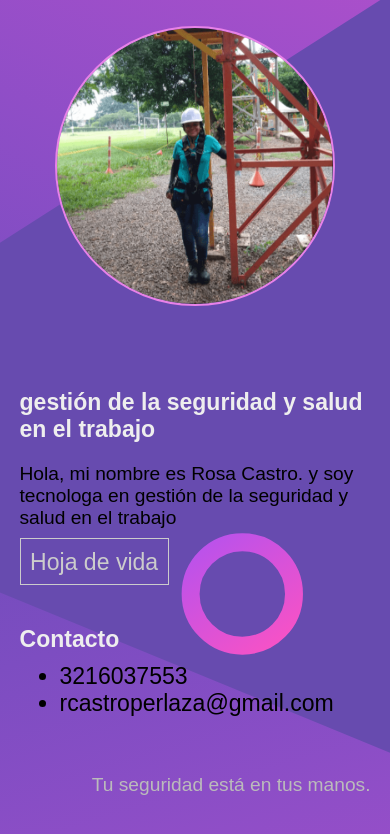
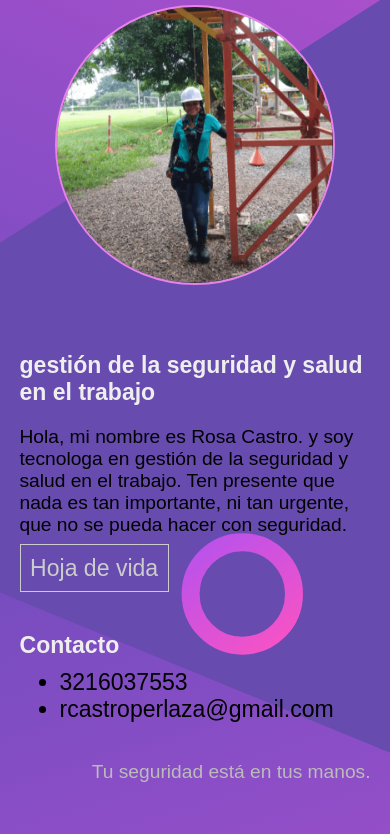
Before and after one commit to jhonalexisortizperlaza/rosa-angelica-castro, a plain HTML site: page index.html in a window 390 px wide. Drawn offline with Linux system fonts and the light colour scheme.

Commit message:
se agrega el proyecto

```diff
--- a/css/estilos.css
+++ b/css/estilos.css
@@ -147,6 +147,14 @@ ul {
 
     .landing {
         grid-template-columns: 1fr;
-        grid-template-rows: 40% 60%;
+        grid-template-rows: 35% 65%;
+    }
+
+    .title {
+        margin-top: 15px;
+    }
+
+    .frase {
+        margin-top: 2rem;
     }
 }
--- a/index.html
+++ b/index.html
@@ -19,7 +19,7 @@
 
         <section class="landing__content">
           <h1 class="title">gestión de la seguridad y salud en el trabajo</h1>
-          <p>Hola, mi nombre es Rosa Castro. y soy tecnologa en gestión de la seguridad y salud en el trabajo</p>
+          <p>Hola, mi nombre es Rosa Castro. y soy tecnologa en gestión de la seguridad y salud en el trabajo. Ten presente que nada es tan importante, ni tan urgente, que no se pueda hacer con seguridad.</p>
 
           <a href="HOJA DE VIDA.pdf" download="" class="hoja-vida">Hoja de vida</a>
 
```
